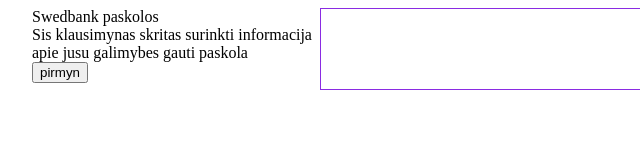
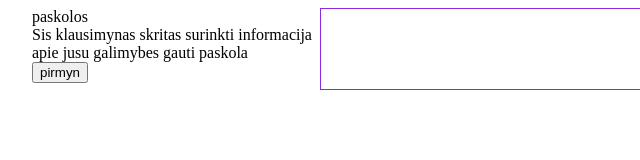
Before and after one commit to vbabic/front-end-portfolio, a plain HTML site: page index.html in a window 1280 px wide. Shown: the full height of the page, 128-768 px from the left. Drawn offline with Linux system fonts and the light colour scheme.

Commit message:
removed some data

```diff
--- a/index.html
+++ b/index.html
@@ -32,13 +32,12 @@
       #answer {overflow:auto; width: 90%;
       padding: 20px; font-size: 1.4rem; float:right;
       border:none;
-      background-image:url('swedbank.png');
       background-repeat: no-repeat;
       background-position: top right;      }
     }
   </style>
     <meta charset="utf-8">
-    <title>Swedbank paskolos klausimynas</title>
+    <title>Loan questionnarie</title>
   </head>
   <body>
   <div class="container">
--- a/questions.js
+++ b/questions.js
@@ -1,32 +1,32 @@
 var klausimynas = [
     {
-      title: 'Swedbank paskolos', // cia bus h1
+      title: 'paskolos', //
       klausimas: 'Sis klausimynas skritas surinkti informacija apie jusu galimybes gauti paskola', // cia bus <p>
       buttons: [{tekstas: 'pirmyn', enabled: true}]
     },
     {
-      title: 'Swedbank paskolos',
+      title: 'paskolos',
       klausimas: 'Pagrindinė informacija:',
       tipas: 'input',
       atsakymai: [{pavadinimas: 'Vardas',kitas_klausimas: 2}, {pavadinimas: 'Pavardė', kitas_klausimas: 2}, {pavadinimas: 'Miestas kuriame šiuo metu gyvenate', kitas_klausimas: 2}, {pavadinimas: 'Gatvė/Namas', kitas_klausimas: 2}],
       buttons: [{tekstas: 'pirmyn',enabled: false}]
     },
     {
-      title: 'Swedbank paskolos',
+      title: 'paskolos',
       klausimas: 'Ar norite pasiimti paskolą?', //
       tipas: 'radio',
       atsakymai: [{pavadinimas: 'taip', kitas_klausimas: 3},{pavadinimas: 'ne',kitas_klausimas: 5},{pavadinimas: 'nežinau, gal ir paimčiau vieną',kitas_klausimas: 3},{pavadinimas: 'niekada nenorėjau',kitas_klausimas: 5},],
       buttons: [{tekstas: 'atgal',enabled: true}, {tekstas: 'pirmyn',enabled: false}]
     },
     {
-        title: 'Swedbank paskolos',
+        title: 'paskolos',
         klausimas: 'Kokio tipo paskolą norėtumete pasiimti?', //
         tipas: 'checkbox',
         atsakymai:[{pavadinimas: 'Vartojimo', kitas_klausimas: 4}, {pavadinimas: 'Lizingas - pirkimas išsimokėtinai', kitas_klausimas: 4}, {pavadinimas: 'Automobilio paskolą',kitas_klausimas: 4},{pavadinimas: 'Būsto kreditas', kitas_klausimas: 4}],
         buttons: [{tekstas: 'atgal',enabled: true},{tekstas: 'pirmyn',enabled: false}]
     },
     {
-        title: 'Swedbank paskolos',
+        title: 'paskolos',
         klausimas: 'Pasirinkite jums tinkamiausią konsultacijos centrą', //
         tipas: 'select',
         atsakymai: [{pavadinimas: 'Konstitucijos pr.',kitas_klausimas: 5},{pavadinimas: 'Justiniškių g.', kitas_klausimas: 5},{pavadinimas: 'Ozo g.',kitas_klausimas: 5},{pavadinimas: 'Gedimino pr.', kitas_klausimas: 5}, {pavadinimas: 'Pilies g.',
@@ -34,14 +34,14 @@ var klausimynas = [
         buttons:[{tekstas: 'atgal',enabled: true},{tekstas: 'pirmyn',enabled: false}]
     },
     {
-        title: 'Swedbank paskolos',
+        title: 'paskolos',
         klausimas: 'Palikite mums jūsų pageidaujamus kontaktinius duomenis:', //
         tipas: 'textarea',
         atsakymai: [{pavadinimas: 'kontaktai',kitas_klausimas: 6}],
         buttons: [{tekstas: 'atgal', enabled: true}, {tekstas: 'pateikti', enabled: false}, {tekstas:'spausdinti', enabled:true}]
     },
     { //tai nebus klausimas
-          title: 'Swedbank paskolos',
+          title: 'paskolos',
           klausimas: 'Ačiū už jūsų laiką. Forma sėkmingai užpildyta, įvesta inforamacija yra išsaugota - galite uždaryti šį langą.', //
       buttons: [{tekstas: 'pabaiga',enabled: true}]
     }
```
